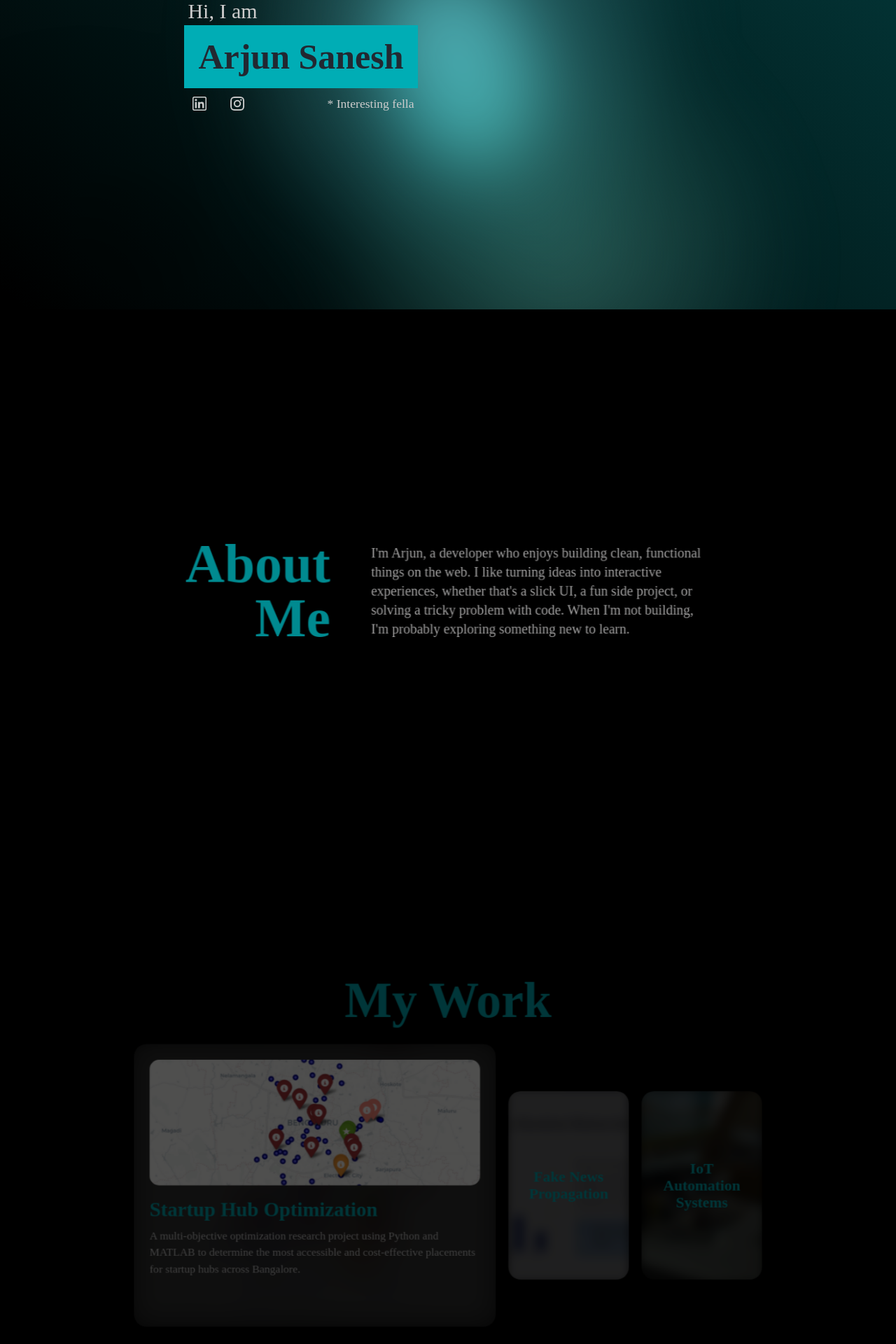
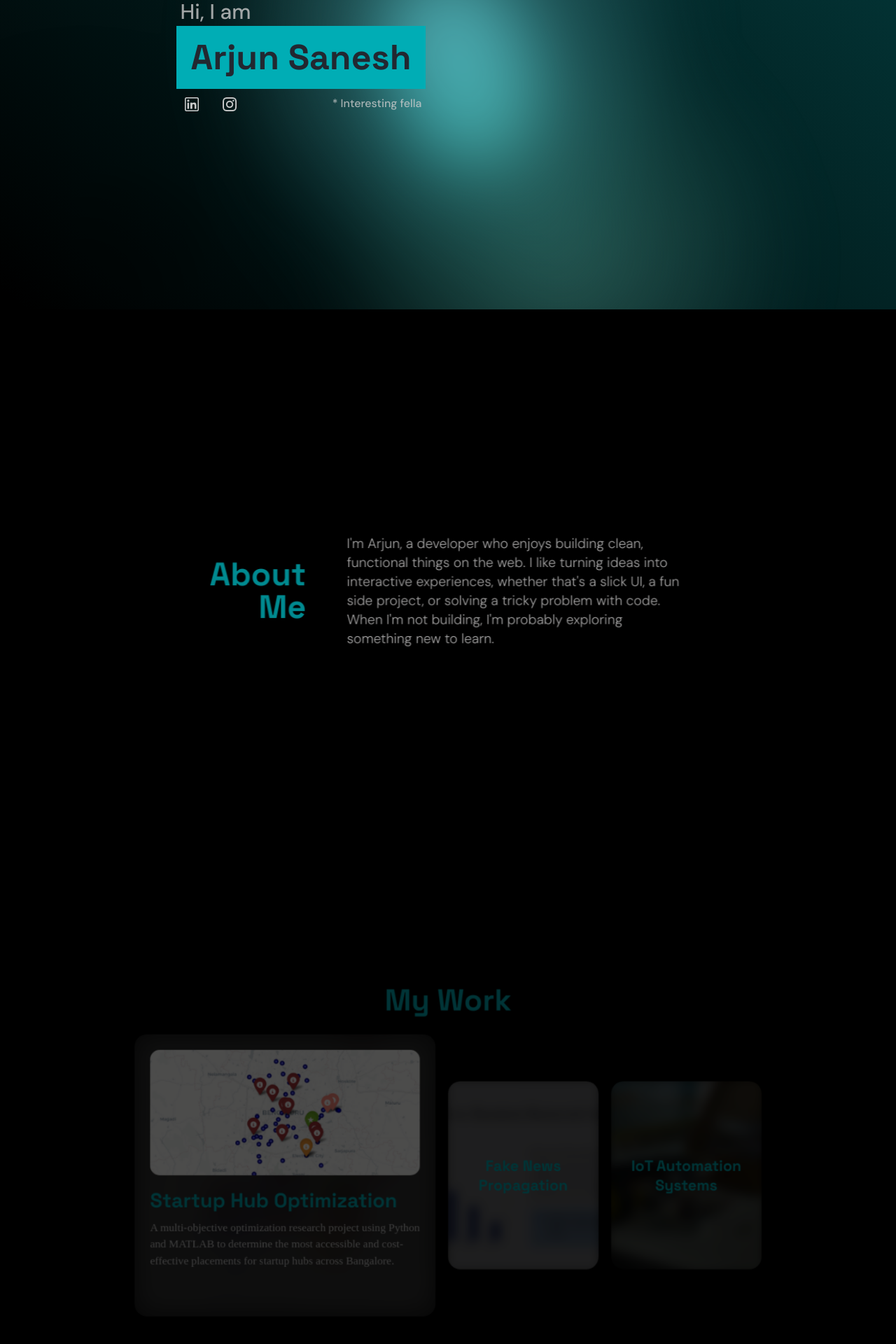
Before and after one commit to Simplicity005/Simplicity005.github.io, a React (Vite) app: page / in a window 1280 px wide. Shown: the part 358-2278 px from the top of the page at 70% size. Built offline with nearby package versions, Linux system fonts and the light colour scheme.

Commit message:
Update: Fix font size and card size

```diff
--- a/src/styles/styles.css
+++ b/src/styles/styles.css
@@ -281,18 +281,18 @@ body {
 }
 .text-side h3,
 h5 {
-  color: #cecdcd;
-  font-family: Batica;
-  font-weight: 200;
+  color: #cecdcdc7;
+  font-family: "DM Sans", sans-serif;
+  font-weight: 500;
 }
 #top-text {
-  font-size: clamp(10px, 2.5rem, 30px);
+  font-size: clamp(10px, 2rem, 30px);
   line-height: 1;
   margin: 5px;
 }
 #name-center {
   font-size: clamp(30px, 3.5rem, 50px);
-  font-family: Batica;
+  font-family: "Space Grotesk", sans-serif;
   background-color: #00adb5;
   color: #222831;
   padding: 20px;
@@ -305,7 +305,7 @@ h5 {
 }
 #asterisk-explanation {
   line-height: 2;
-  font-size: 1.1rem;
+  font-size: 1rem;
   text-align: right;
   order: 2;
 }
@@ -322,15 +322,14 @@ h5 {
   border-radius: 5px;
 }
 .social-container:hover {
-  background-color: #00adb5;
-  backdrop-filter: blur(24px);
+  background-color: black;
 }
 .social-img {
   height: 20px;
   width: auto;
   margin-top: 4px;
   filter: invert(80%);
-  transition: all 0.1s ease;
+  transition: all 0.1s ease-in-out;
 }
 .image-side {
   display: flex;
@@ -424,8 +423,8 @@ h5 {
 }
 .section-title,
 .project-title {
-  font-size: 5rem;
-  font-family: Batica;
+  font-size: 3rem;
+  font-family: "Space Grotesk", sans-serif;
   color: #00adb5;
   text-align: right;
   line-height: 1;
@@ -453,8 +452,8 @@ h5 {
 }
 .about-para {
   color: #cecdcd;
-  font-family: Batica;
-  font-weight: 200;
+  font-family: "DM Sans", sans-serif;
+  font-weight: 300;
   font-size: 1.25rem;
   line-height: 1.4;
 }
@@ -478,7 +477,7 @@ h5 {
   justify-content: center;
 }
 .card.active {
-  flex: 3;
+  flex: 2;
   height: 450px;
   cursor: default;
 }
@@ -540,7 +539,7 @@ h5 {
   align-items: flex-start;
 }
 .card-title {
-  font-family: Batica;
+  font-family: "Space Grotesk", sans-serif;
   color: #00adb5;
   font-size: 1.5rem;
   text-align: center;
```
